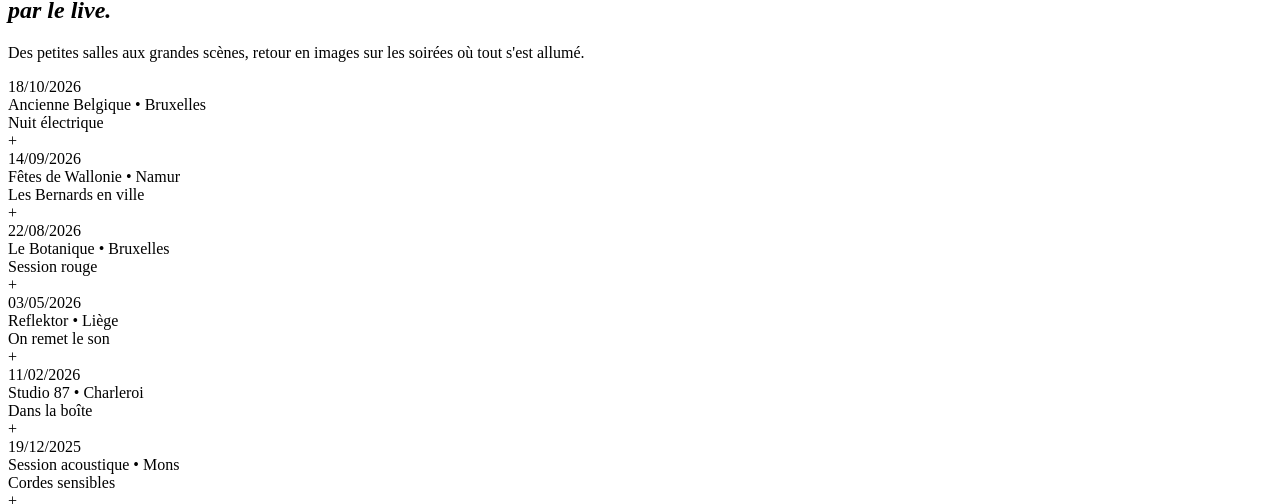
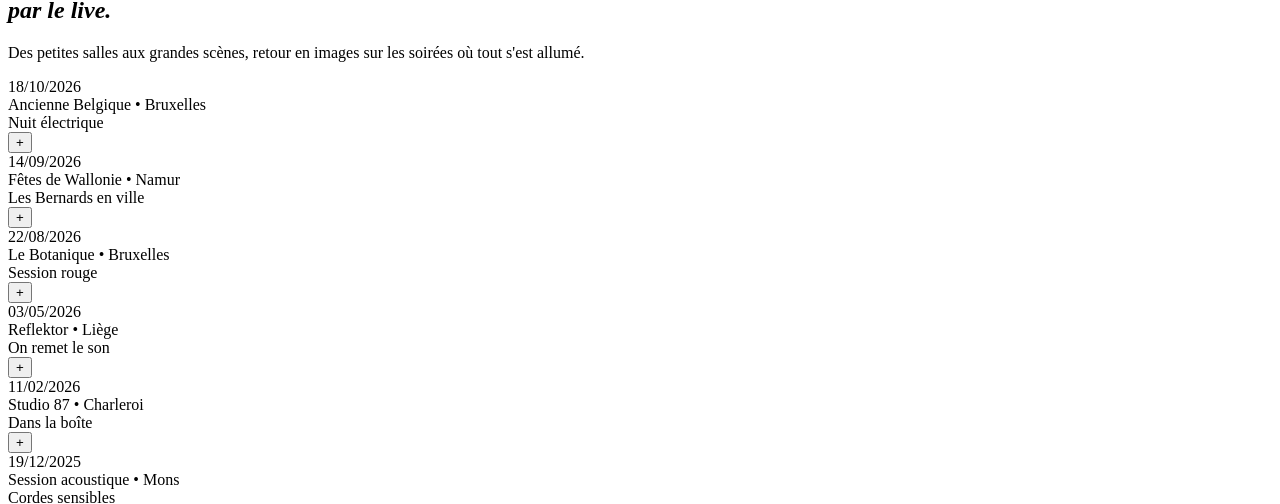
Before and after one commit to Ovags/web-base, a plain HTML site: page gallery.html in a window 1280 px wide. Shown: the part 2325-2829 px from the top of the page. Drawn offline with Linux system fonts and the light colour scheme.

Commit message:
Correction des boutons pour popovertarget

```diff
--- a/gallery.html
+++ b/gallery.html
@@ -50,7 +50,7 @@
                     <div class="concert-text">Nuit électrique</div>
                 </div>
 
-                <a class="live-card-button">+</a>
+                <button class="live-card-button">+</button>
             </div>
 
             <div class="live-card">
@@ -62,7 +62,7 @@
                     <div class="concert-text">Les Bernards en ville</div>
                 </div>
 
-                <a class="live-card-button">+</a>
+                <button class="live-card-button">+</button>
             </div>
 
             <div class="live-card">
@@ -74,7 +74,7 @@
                     <div class="concert-text">Session rouge</div>
                 </div>
 
-                <a class="live-card-button">+</a>
+                <button class="live-card-button">+</button>
             </div>
 
             <div class="live-card">
@@ -86,7 +86,7 @@
                     <div class="concert-text">On remet le son</div>
                 </div>
 
-                <a class="live-card-button">+</a>
+                <button class="live-card-button">+</button>
             </div>
 
             <div class="live-card">
@@ -98,7 +98,7 @@
                     <div class="concert-text">Dans la boîte</div>
                 </div>
 
-                <a class="live-card-button">+</a>
+                <button class="live-card-button">+</button>
             </div>
 
             <div class="live-card">
@@ -110,7 +110,7 @@
                     <div class="concert-text">Cordes sensibles</div>
                 </div>
 
-                <a class="live-card-button">+</a>
+                <button class="live-card-button">+</button>
             </div>
         </section>
     </main>
```
Also changed, not shown: index.html (+3 -3 lines).
